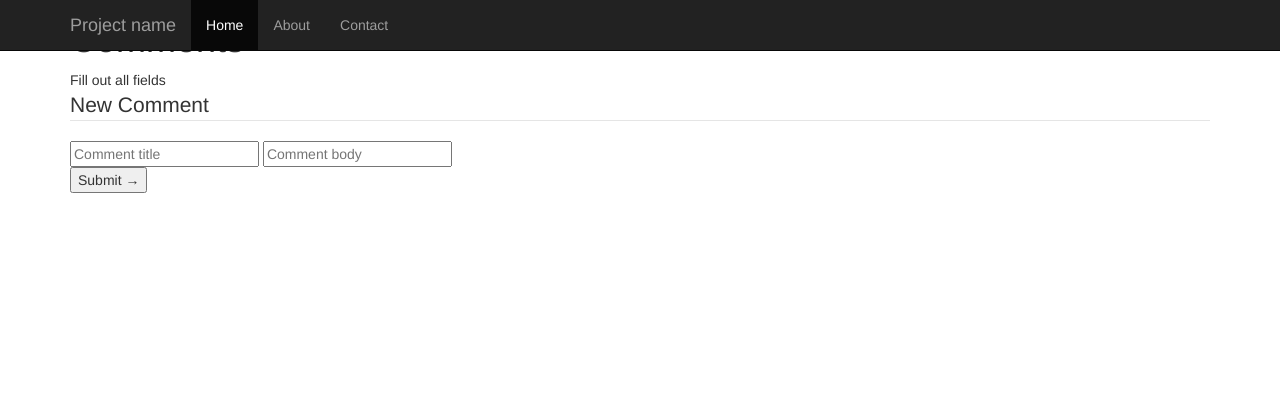
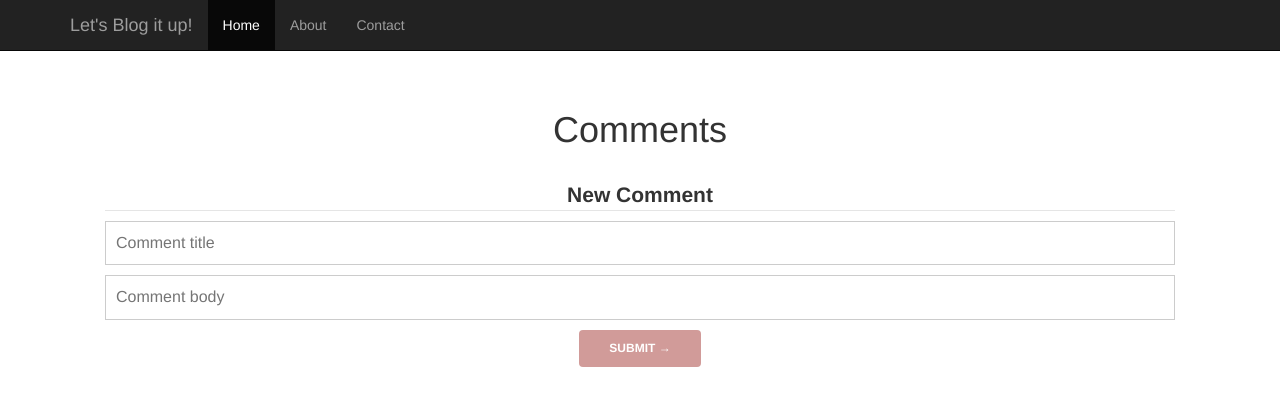
Before and after one commit to Chris-N/nodePlayground, a website: page public/index.html in a window 1280 px wide. Drawn offline with Linux system fonts and the light colour scheme.

Commit message:
Allow api to pass an array object of comments, page face lift

```diff
--- a/package.json
+++ b/package.json
@@ -4,7 +4,7 @@
   "description": "",
   "main": "index.js",
   "scripts": {
-    "test": "mocha -w test.js"
+    "test": "mocha -w test.js; date"
   },
   "author": "",
   "license": "ISC",
--- a/public/client.js
+++ b/public/client.js
@@ -0,0 +1,5 @@
+$(function(){
+
+   $.get('/comments', appendToList);
+
+}())
--- a/public/index.html
+++ b/public/index.html
@@ -10,13 +10,12 @@
          <div class="navbar-header">
             <button type="button" class="navbar-toggle collapsed" data-toggle="collapse" data-target="#navbar"
                aria-expanded="false" aria-controls="navbar">
-               <span class="sr-only">Toggle
-                  navigation</span>
+               <span class="sr-only">Toggle navigation</span>
                <span class="icon-bar"></span>
                <span class="icon-bar"></span>
                <span class="icon-bar"></span>
             </button>
-            <a class="navbar-brand" href="#">Project name</a>
+            <a class="navbar-brand" href="#">Let's Blog it up!</a>
          </div>
          <div id="navbar" class="collapse navbar-collapse">
             <ul class="nav navbar-nav">
@@ -33,14 +32,14 @@
       <div class='starter-template'>
          <h1 id="title">Comments</h1>
 
-         <div id="alert">
+         <div class="alert">
             Fill out all fields
          </div>
 
          <form>
             <legend>New Comment</legend>
-            <input type="text" name="title" value="" placeholder="Comment title">
-            <input type="text" name="body" value="" placeholder="Comment body">
+            <input  name="title" placeholder="Comment title">
+            <input  name="body" placeholder="Comment body">
             <p><input type="submit" value="Submit &rarr;"></p>
          </form>
 
--- a/public/style.css
+++ b/public/style.css
@@ -1 +1,72 @@
 @import "/bootstrap/css/bootstrap.css";
+
+body {
+   padding-top: 50px;
+}
+
+.starter-template {
+   padding: 40px 15px;
+   text-align: center;
+}
+
+.alert{
+   color: red;
+   text-align: center;
+   display: none;
+}
+
+/* Shared */
+
+form, .comment-list {
+   background: white;
+   margin-bottom: 20px;
+   padding: 20px;
+}
+
+/* Form */
+
+legend {
+   font-weight: bold;
+   margin: 0;
+   margin-bottom: 10px;
+   padding: 0;
+}
+input {
+   border: 0;
+   border: 1px solid #ccc;
+   box-sizing: border-box;
+   font-family: Helvetica, Arial, sans-serif;
+   font-size: 16px;
+   margin: 0;
+   margin-bottom: 10px;
+   padding: 10px;
+   width: 100%;
+}
+input:focus {
+   box-shadow: 0 0 4px rgba(249, 184, 180, 0.85);
+   outline: none;
+}
+input[type="submit"] {
+   background: #d19b99;
+   border: 0;
+   border-radius: 4px;
+   color: white;
+   font-size: 12px;
+   font-weight: bold;
+   margin-bottom: 0;
+   padding: 10px 30px;
+   text-transform: uppercase;
+   width: auto;
+}
+
+/* Block List */
+
+.comment-list li::after {
+   clear: both;
+   content: '';
+   display: table;
+}
+.comment-list li a:last-child {
+   float: left;
+   padding-right: 10px;
+}
```
Also changed, not shown: app.js (+16 -4 lines), test.js (+16 -7 lines), 1 other file.
